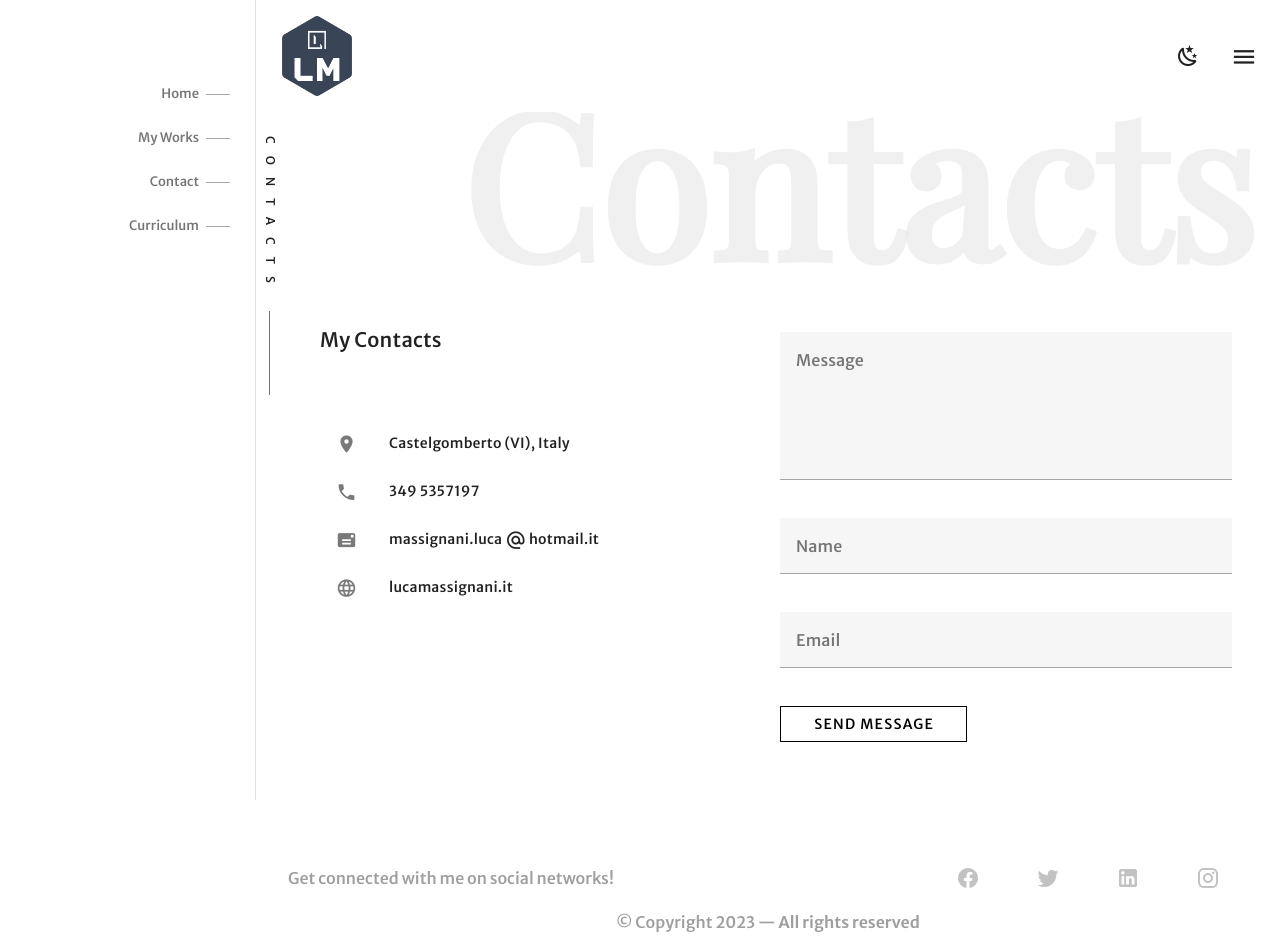
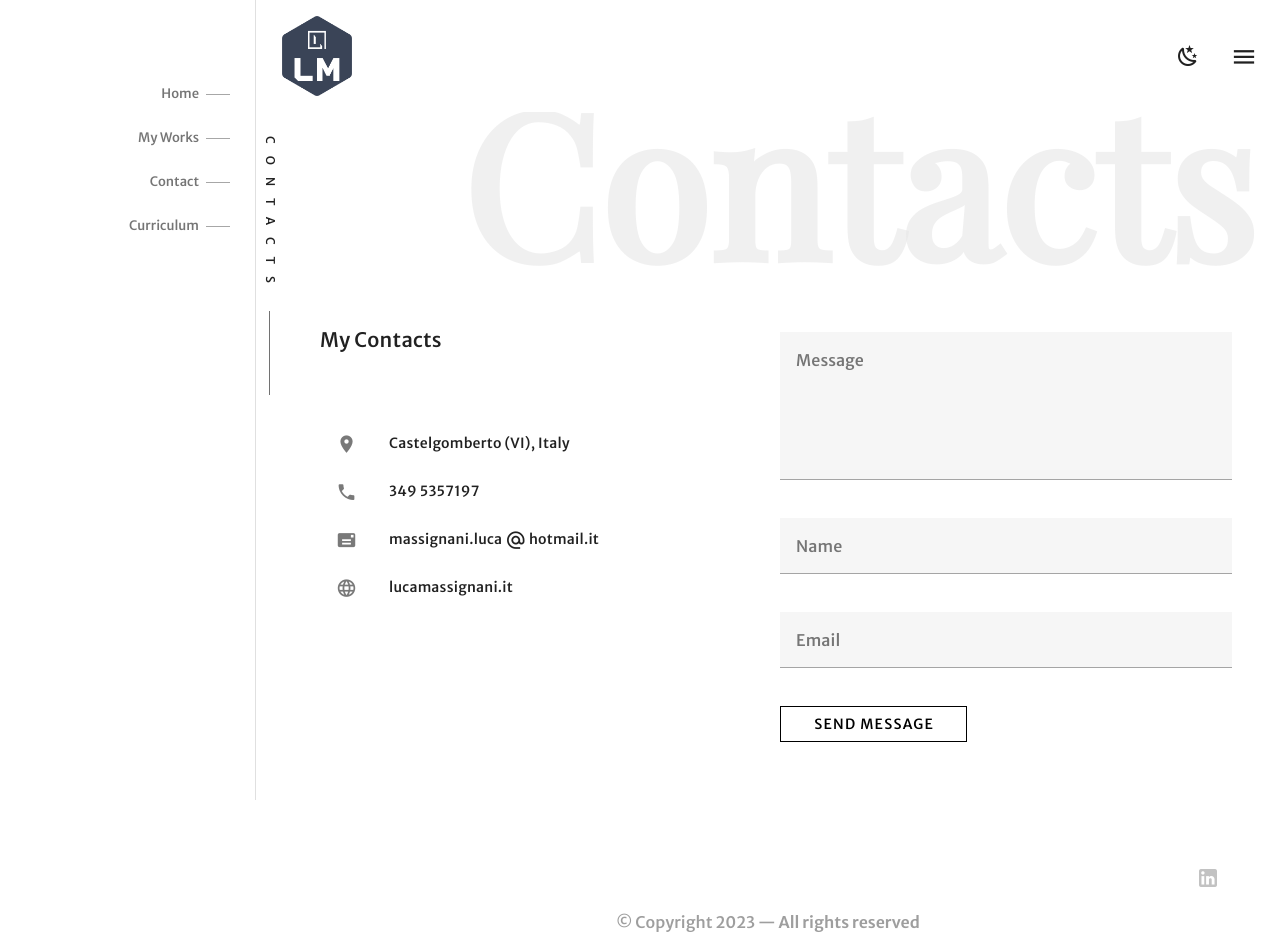
Before and after one commit to lucmas92/lucamassignani, a Vue app: page /contacts in a window 1280 px wide. Shown: the top 952 px of the page. Built offline with nearby package versions, Linux system fonts and the light colour scheme; no server answers.

Commit message:
Rimosso slogan social networks

```diff
--- a/src/App.vue
+++ b/src/App.vue
@@ -53,8 +53,6 @@
       <router-view/>
       <v-footer class="d-flex flex-column text-grey py-12">
         <div class="d-flex flex-column flex-md-row w-100 align-center px-4">
-          Get connected with me on social networks!
-
           <v-spacer></v-spacer>
           <div>
             <v-btn
@@ -109,10 +107,7 @@ export default {
 
     windowTop: window.top.scrollY,
     icons: [
-      {icon: 'mdi-facebook', link: '#'},
-      {icon: 'mdi-twitter', link: '#'},
       {icon: 'mdi-linkedin', link: 'https://www.linkedin.com/in/luca-massignani-a8a28a197/'},
-      {icon: 'mdi-instagram', link: '#'},
     ]
   }),
   computed: {
```
